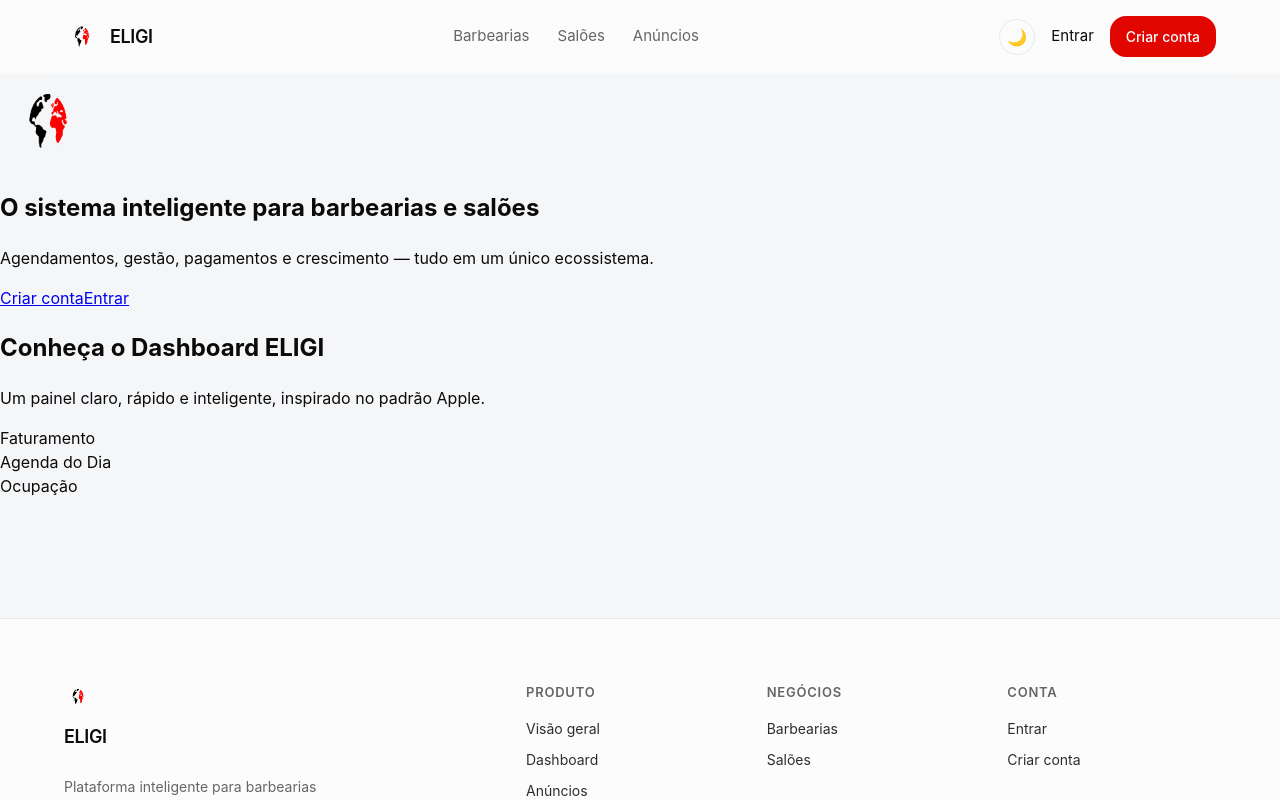
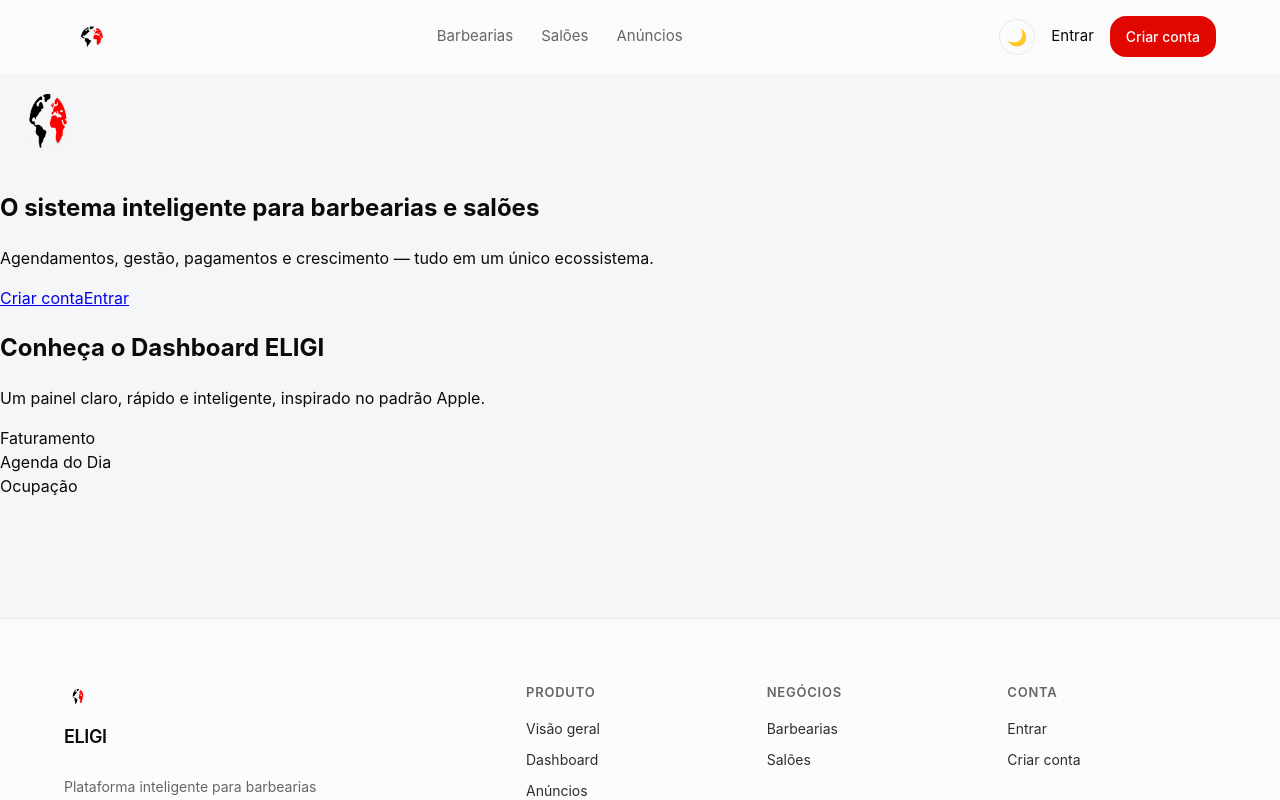
Before and after one commit to suporteeligi-cpu/eligi-fron-tend, a Next.js app: page / in a window 1280 px wide. Shown: the top 800 px of the page. Built offline with nearby package versions, Linux system fonts and the light colour scheme.

Commit message:
chore: deploy update

```diff
--- a/src/app/components/navbar/Navbar.tsx
+++ b/src/app/components/navbar/Navbar.tsx
@@ -48,12 +48,11 @@ export default function Navbar() {
                 ? '/images/globo-dark.png'
                 : '/images/globo-light.png'
             }
-            alt="ELIGI"
-            width={36}
+            alt="Logo ELIGI"
+            width={56}
             height={36}
             priority
           />
-          <span className={styles.brandName}>ELIGI</span>
         </Link>
 
         <nav className={styles.nav}>
```
